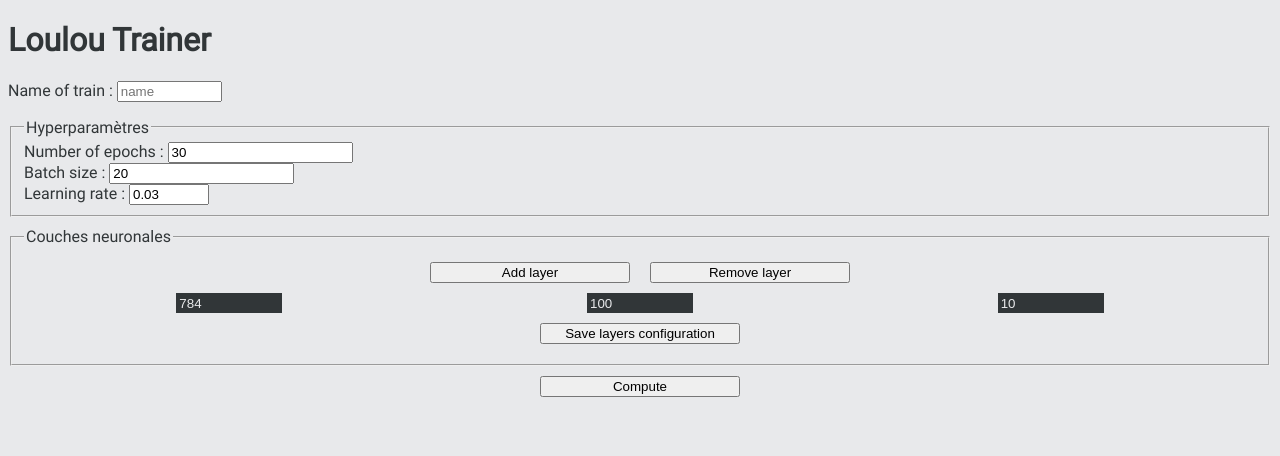
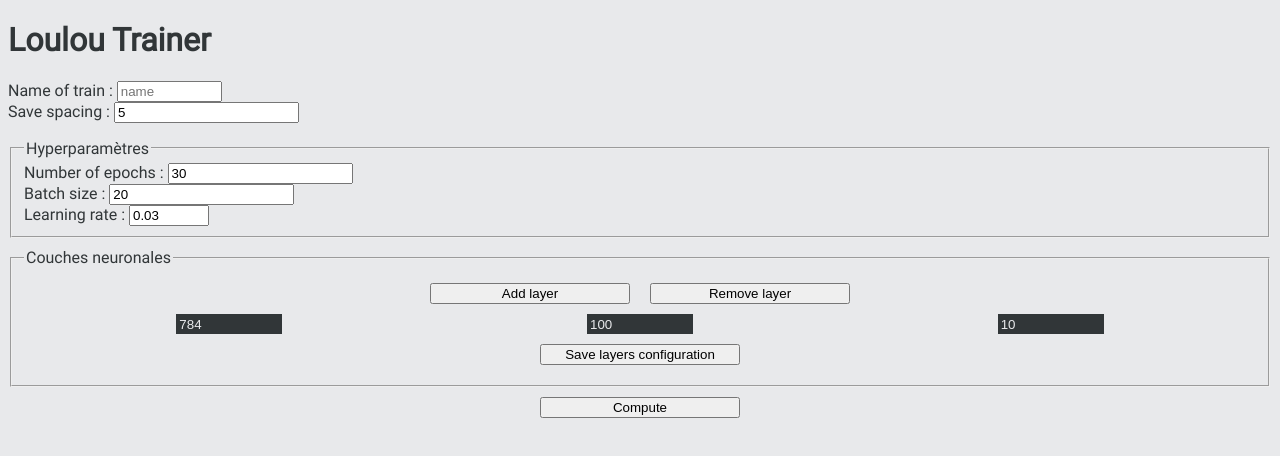
Before and after one commit to aunetx/loulouTrainer, an Electron app: page ressources/html/index.html in a window 1280 px wide. Both pictures are taken after a click on the button "Compute". Drawn offline with Linux system fonts and the light colour scheme; no server answers.

Commit message:
Added filename and autosave support

```diff
--- a/ressources/clientjs/main.js
+++ b/ressources/clientjs/main.js
@@ -52,6 +52,8 @@ function computeIt() {
   epochs = document.getElementById('epochs').value
   batch = document.getElementById('batch').value
   learning_rate = document.getElementById('learning_rate').value
-  params.push('-e', epochs, '-b', batch, '-l', learning_rate);
+  filename = document.getElementById('trainname').value
+  autosave = document.getElementById('autosave').value
+  params.push('-e', epochs, '-b', batch, '-l', learning_rate, '-f', filename, '-s', autosave);
   ipc.send('computeIt', params);
 }
--- a/ressources/html/index.html
+++ b/ressources/html/index.html
@@ -15,11 +15,12 @@
     <section>
       <form>
         <p>
-          <label for="trainname">Name of train</label> : <input type="text" name="trainname" placeholder="name" minlength="1" maxlength="25" size="10" autofocus required>
+          <label for="trainname">Name of train</label> : <input type="text" name="trainname" placeholder="name" minlength="1" maxlength="25" size="10" id="trainname" autofocus required><br>
+          <label for="autosave">Save spacing</label> : <input type="number" name="autosave" min="0" value="5" id="autosave">
           <fieldset>
             <legend>Hyperparamètres</legend>
             <label for="epochs">Number of epochs</label> : <input type="number" name="epochs" min="0" value="30" id="epochs"><br>
-            <label for="batch">Batch size</label> : <input type="number" name="batch" min="0" value="20" id="batch"><br>
+            <label for="batch">Batch size</label> : <input type="number" name="batch" min="-1" value="20" id="batch"><br>
             <label for="learning_rate">Learning rate</label> : <input type="number" name="learning_rate" value="0.03" min="0" max="1" step="0.001" id="learning_rate">
           </fieldset>
           <fieldset>
```
